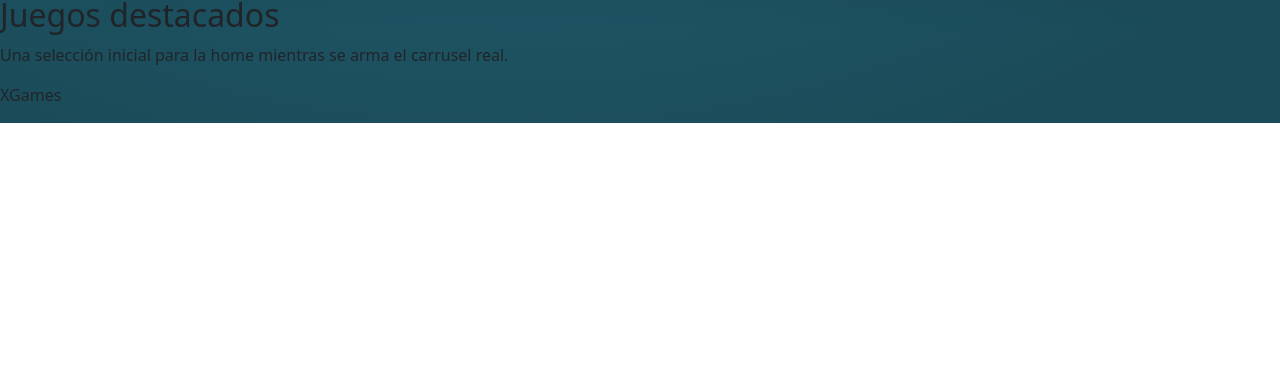
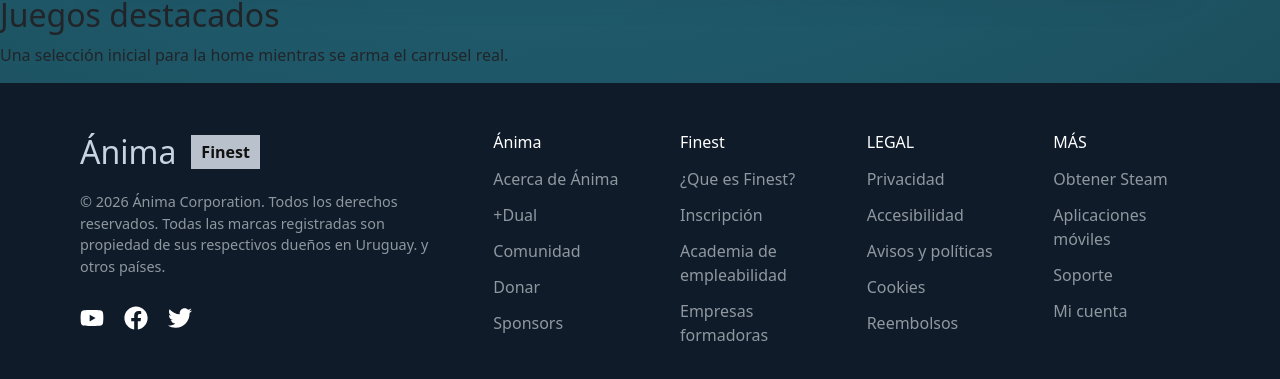
Before and after one commit to adrian120401/XGames, a React (Vite) app: page / in a window 1280 px wide. Shown: the part 1120-1499 px from the top of the page. Before the commit the page ends 1243 px from the top, so only its background shows below. Built offline with nearby package versions, Linux system fonts and the light colour scheme.

Commit message:
Footer v1
Footer funcional.
queda rehacer la parte legal y de "mas"

```diff
--- a/package.json
+++ b/package.json
@@ -12,6 +12,7 @@
   "dependencies": {
     "react": "^19.2.6",
     "react-dom": "^19.2.6",
+    "react-icons": "^5.6.0",
     "react-router-dom": "^7.17.0"
   },
   "devDependencies": {
--- a/src/components/footer.jsx
+++ b/src/components/footer.jsx
@@ -1,9 +1,88 @@
+import { FaYoutube, FaFacebook, FaTwitter } from "react-icons/fa";
 import "../styles/footer.css";
 
 export default function Footer() {
-	return (
-		<footer className="site-footer">
-			<p className="site-footer__copy">XGames</p>
-		</footer>
-	);
+  return (
+    <footer className="footer">
+      <div className="footer-container">
+        {/* Columna izquierda */}
+        <div className="footer-brand">
+          <div className="logo-container">
+            <h2>Ánima</h2>
+            <span>Finest</span>
+          </div>
+
+          <p>
+            © 2026 Ánima Corporation. Todos los derechos reservados. Todas las
+            marcas registradas son propiedad de sus respectivos dueños en
+            Uruguay. y otros países.
+          </p>
+
+          <div className="social-icons">
+            <a
+              href="https://www.youtube.com/@animadual"
+              target="_blank"
+              rel="noopener noreferrer"
+            >
+              {" "}
+              <FaYoutube />{" "}
+            </a>
+            <a
+              target="_blank"
+              href="https://www.facebook.com/animaformaciondual"
+            >
+              {" "}
+              <FaFacebook />
+            </a>
+            <a target="_blank" href="https://x.com/animadual">
+              <FaTwitter />{" "}
+            </a>
+          </div>
+        </div>
+
+        {/* Columnas de enlaces */}
+        <div className="footer-links">
+          <div>
+            <h3>Ánima</h3>
+            <a href="https://anima.edu.uy/quienes-somos/">Acerca de Ánima</a>
+            <a href="https://anima.edu.uy/plus-dual/">+Dual</a>
+            <a href="https://anima.edu.uy/comunidad/">Comunidad</a>
+            <a href="https://anima.edu.uy/donaciones/">Donar</a>
+            <a href="https://anima.edu.uy/comunidad/#idSponsors">Sponsors</a>
+          </div>
+
+          <div>
+            <h3>Finest</h3>
+            <a href="https://anima.edu.uy/finest/">¿Que es Finest?</a>
+            <a href="https://docs.google.com/forms/d/e/1FAIpQLSccyNIAJOc9IkG9AViI71sOhfbqe2K3hISOtCCv6XwvID6XOA/viewform">
+              Inscripción
+            </a>
+            <a href="https://anima.edu.uy/academia-de-empleabilidad/">
+              Academia de empleabilidad
+            </a>
+            <a href="https://anima.edu.uy/comunidad/#idEmpresasFormadoras">
+              Empresas formadoras
+            </a>
+          </div>
+
+          <div>
+            <h3>LEGAL</h3>
+            <a href="#">Privacidad</a>
+            <a href="#">Accesibilidad</a>
+            <a href="#">Avisos y políticas</a>
+            <a href="#">Cookies</a>
+            <a href="#">Reembolsos</a>
+          </div>
+
+          <div>
+            <h3>MÁS</h3>
+            <a href="#">Obtener Steam</a>
+            <a href="#">Aplicaciones móviles</a>
+            <a href="#">Soporte</a>
+            <a href="#">Mi cuenta</a>
+          </div>
+        </div>
+      </div>
+    </footer>
+  );
 }
--- a/src/styles/footer.css
+++ b/src/styles/footer.css
@@ -0,0 +1,103 @@
+.footer {
+  background: #0f1b29;
+  color: #c7d5e0;
+  padding: 50px 80px;
+  width: 100%;
+}
+
+.footer-container {
+  display: flex;
+  justify-content: space-between;
+  gap: 60px;
+  max-width: 1400px;
+  margin: 0 auto;
+}
+
+.footer-brand {
+  flex: 1;
+  max-width: 400px;
+}
+
+.logo-container {
+  display: flex;
+  align-items: center;
+  gap: 15px;
+  margin-bottom: 20px;
+}
+
+.logo-container h2 {
+  margin: 0;
+  font-size: 2rem;
+}
+
+.logo-container span {
+  background: #b8c1cc;
+  color: #111;
+  padding: 5px 10px;
+  font-weight: bold;
+}
+
+.footer-brand p {
+  font-size: 0.9rem;
+  line-height: 1.5;
+  color: #8f98a0;
+}
+
+.social-icons {
+  display: flex;
+  gap: 20px;
+  margin-top: 20px;
+  font-size: 1.5rem;
+  cursor: pointer;
+}
+
+.social-icons a {
+ text-decoration: none;
+ color: white;
+}
+
+.footer-links {
+  flex: 2;
+  display: grid;
+  grid-template-columns: repeat(4, 1fr);
+  gap: 40px;
+}
+
+.footer-links h3 {
+  color: white;
+  margin-bottom: 15px;
+  font-size: 1rem;
+}
+
+.footer-links a {
+  display: block;
+  color: #8f98a0;
+  text-decoration: none;
+  margin-bottom: 12px;
+  transition: 0.2s;
+}
+
+.footer-links a:hover {
+  color: white;
+}
+
+/* Responsive */
+@media (max-width: 900px) {
+  .footer-container {
+    flex-direction: column;
+  }
+
+  .footer-links {
+    grid-template-columns: repeat(2, 1fr);
+  }
+}
+
+@media (max-width: 600px) {
+  .footer {
+    padding: 40px 20px;
+  }
+
+  .footer-links {
+    grid-template-columns: 1fr;
+  }
+}
```
Also changed, not shown: 1 other file (tests, documents, lock files or other folders).
